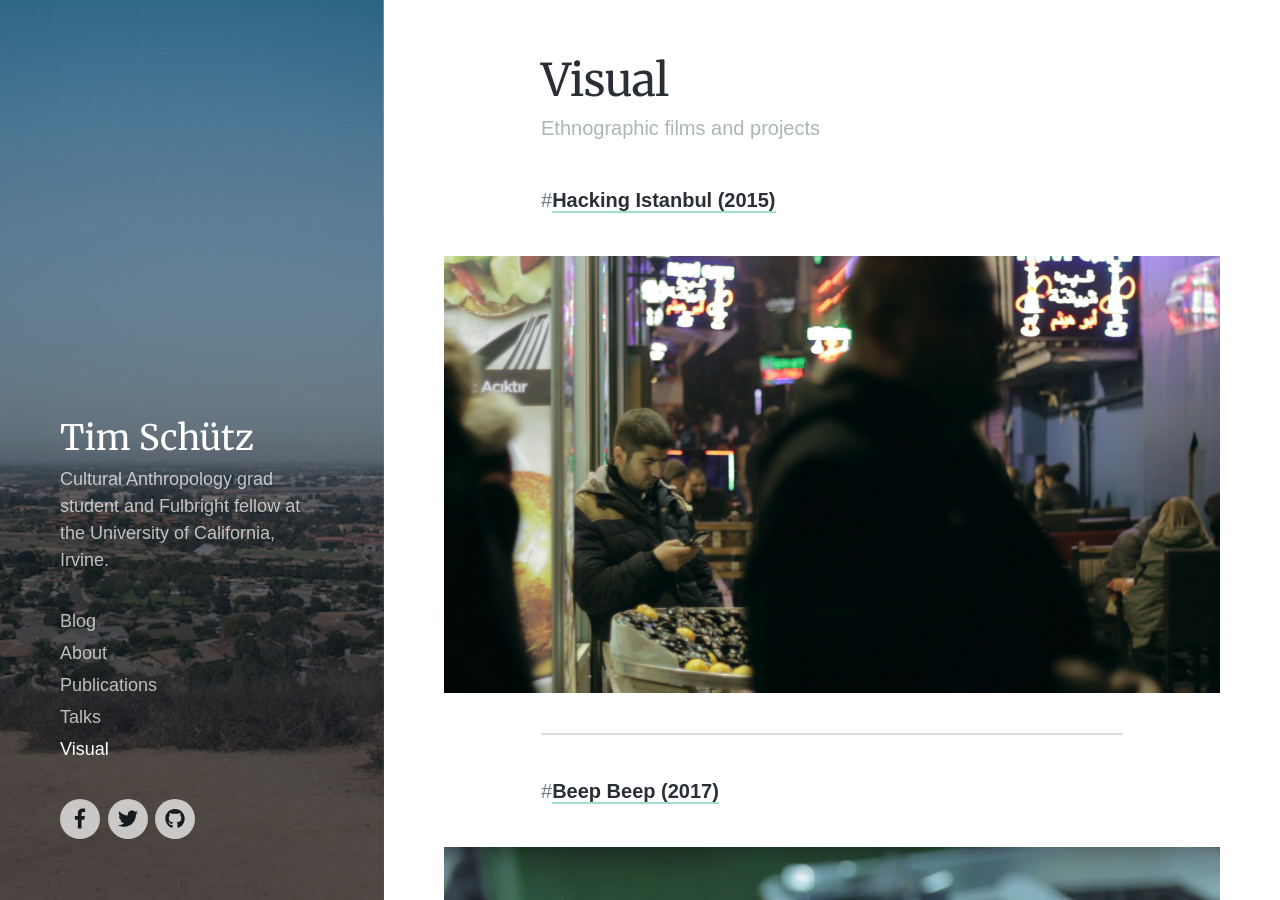
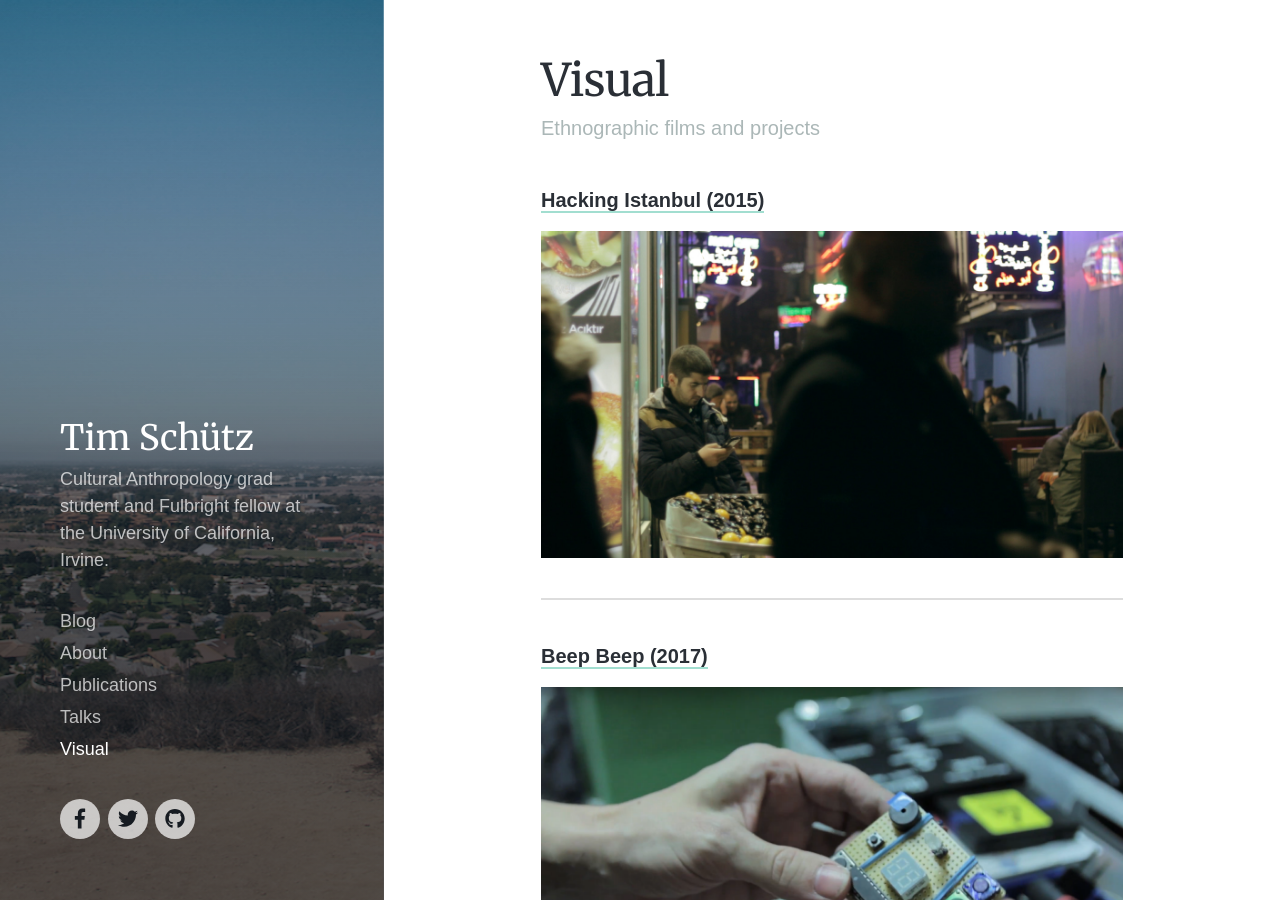
Before and after one commit to SimJoSt/timschuetz.github.io, a Jekyll site: the page built from _pages/visual.md, in a window 1280 px wide and 900 px high. Built offline with Jekyll 4.4.1, drawn with Linux system fonts in a browser that asks for light colours; nearby versions of some CDN libraries; some web fonts are replaced.

Commit message:
Update visual.md

```diff
--- a/_pages/visual.md
+++ b/_pages/visual.md
@@ -5,12 +5,12 @@
 featured_image: /images/blog/2018/IMG_8643.jpg
 ---
 
-#[Hacking Istanbul (2015)](https://timschuetz.github.io/project/hacking-istanbul)
+[Hacking Istanbul (2015)](https://timschuetz.github.io/project/hacking-istanbul)
 
-![](/images/visual/hacking-istanbul-1.jpg)
+[![](/images/visual/hacking-istanbul-1.jpg)](https://timschuetz.github.io/project/hacking-istanbul)
 
 ---
 
-#[Beep Beep (2017)](https://timschuetz.github.io/project/beep-beep)
+[Beep Beep (2017)](https://timschuetz.github.io/project/beep-beep)
 
-![](/images/visual/beep-beep-2.png)
+[![](/images/visual/beep-beep-2.png)](https://timschuetz.github.io/project/beep-beep)
```
